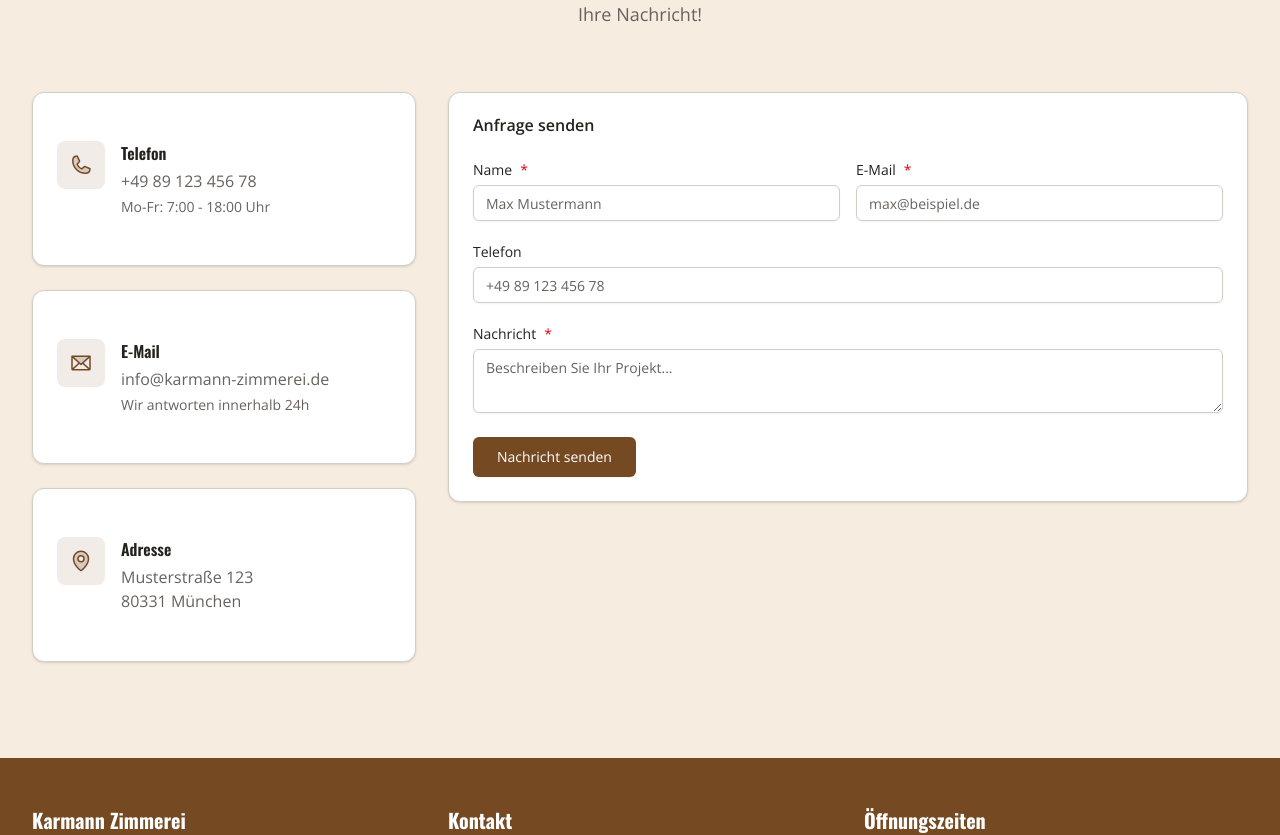
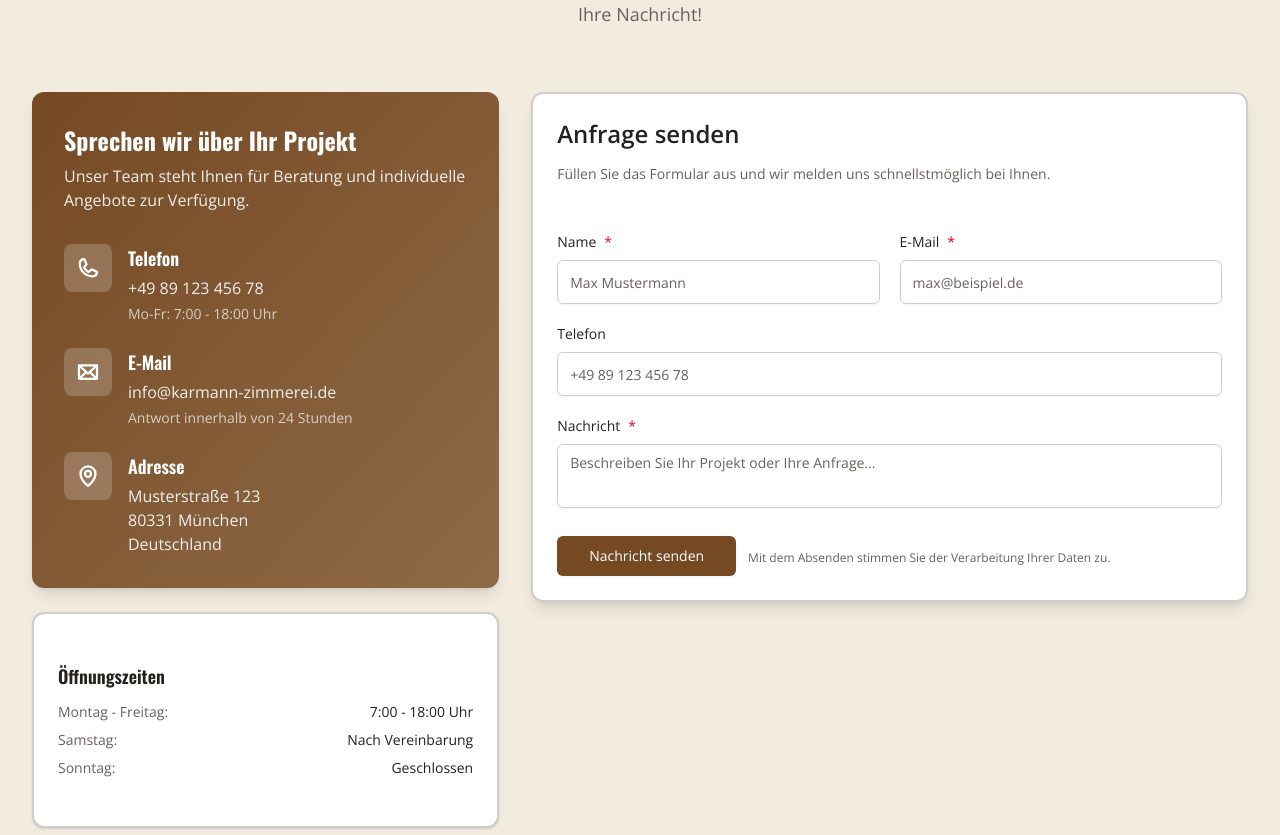
Before and after one commit to alandolsi/zimmerei-mustermann, a React (Vite) app: page / in a window 1280 px wide. Shown: the part 3883-4718 px from the top of the page. Built offline with nearby package versions, Linux system fonts and the light colour scheme.

Commit message:
Generated by Spark: arbeite an das kontakt formular section, der design gefällt mir nicht bitte optimieren

```diff
--- a/src/components/Contact.tsx
+++ b/src/components/Contact.tsx
@@ -74,68 +74,98 @@ export function Contact() {
   }
 
   return (
-    <section id="contact" className="py-16 md:py-24 bg-background">
+    <section id="contact" className="py-16 md:py-24 bg-muted/30">
       <div className="max-w-7xl mx-auto px-4 sm:px-6 lg:px-8">
         <div className="text-center mb-12 md:mb-16">
-          <h2 className="text-3xl md:text-4xl lg:text-5xl font-bold text-foreground mb-4">
-            Kontakt
-          </h2>
-          <p className="text-lg text-muted-foreground max-w-2xl mx-auto">
-            Haben Sie Fragen oder möchten Sie ein Projekt besprechen? Wir freuen uns auf Ihre Nachricht!
-          </p>
-        </div>
-
-        <div className="grid grid-cols-1 lg:grid-cols-3 gap-8">
           <motion.div
             initial={{ opacity: 0, y: 20 }}
             whileInView={{ opacity: 1, y: 0 }}
             viewport={{ once: true }}
             transition={{ duration: 0.5 }}
-            className="space-y-6"
           >
-            <Card>
-              <CardContent className="p-6">
-                <div className="flex items-start space-x-4">
-                  <div className="w-12 h-12 rounded-lg bg-primary/10 flex items-center justify-center flex-shrink-0">
-                    <Phone className="w-6 h-6 text-primary" weight="duotone" />
+            <h2 className="text-3xl md:text-4xl lg:text-5xl font-bold text-foreground mb-4">
+              Kontaktieren Sie uns
+            </h2>
+            <p className="text-lg text-muted-foreground max-w-2xl mx-auto">
+              Haben Sie Fragen oder möchten Sie ein Projekt besprechen? Wir freuen uns auf Ihre Nachricht!
+            </p>
+          </motion.div>
+        </div>
+
+        <div className="grid grid-cols-1 lg:grid-cols-5 gap-8">
+          <motion.div
+            initial={{ opacity: 0, y: 20 }}
+            whileInView={{ opacity: 1, y: 0 }}
+            viewport={{ once: true }}
+            transition={{ duration: 0.5, delay: 0.1 }}
+            className="lg:col-span-2 space-y-6"
+          >
+            <div className="bg-gradient-to-br from-primary to-primary/80 rounded-xl p-8 text-primary-foreground shadow-lg">
+              <h3 className="text-2xl font-bold mb-2">Sprechen wir über Ihr Projekt</h3>
+              <p className="text-primary-foreground/90 mb-8">
+                Unser Team steht Ihnen für Beratung und individuelle Angebote zur Verfügung.
+              </p>
+
+              <div className="space-y-6">
+                <div className="flex items-start gap-4">
+                  <div className="w-12 h-12 rounded-lg bg-primary-foreground/20 backdrop-blur-sm flex items-center justify-center flex-shrink-0">
+                    <Phone className="w-6 h-6 text-primary-foreground" weight="bold" />
                   </div>
                   <div>
-                    <h3 className="font-semibold mb-1">Telefon</h3>
-                    <p className="text-muted-foreground">+49 89 123 456 78</p>
-                    <p className="text-sm text-muted-foreground mt-1">Mo-Fr: 7:00 - 18:00 Uhr</p>
+                    <h4 className="font-semibold text-lg mb-1">Telefon</h4>
+                    <a href="tel:+4989123456789" className="text-primary-foreground/90 hover:text-primary-foreground transition-colors">
+                      +49 89 123 456 78
+                    </a>
+                    <p className="text-sm text-primary-foreground/70 mt-1">Mo-Fr: 7:00 - 18:00 Uhr</p>
                   </div>
                 </div>
-              </CardContent>
-            </Card>
 
-            <Card>
-              <CardContent className="p-6">
-                <div className="flex items-start space-x-4">
-                  <div className="w-12 h-12 rounded-lg bg-primary/10 flex items-center justify-center flex-shrink-0">
-                    <Envelope className="w-6 h-6 text-primary" weight="duotone" />
+                <div className="flex items-start gap-4">
+                  <div className="w-12 h-12 rounded-lg bg-primary-foreground/20 backdrop-blur-sm flex items-center justify-center flex-shrink-0">
+                    <Envelope className="w-6 h-6 text-primary-foreground" weight="bold" />
                   </div>
                   <div>
-                    <h3 className="font-semibold mb-1">E-Mail</h3>
-                    <p className="text-muted-foreground break-all">info@karmann-zimmerei.de</p>
-                    <p className="text-sm text-muted-foreground mt-1">Wir antworten innerhalb 24h</p>
+                    <h4 className="font-semibold text-lg mb-1">E-Mail</h4>
+                    <a href="mailto:info@karmann-zimmerei.de" className="text-primary-foreground/90 hover:text-primary-foreground transition-colors break-all">
+                      info@karmann-zimmerei.de
+                    </a>
+                    <p className="text-sm text-primary-foreground/70 mt-1">Antwort innerhalb von 24 Stunden</p>
                   </div>
                 </div>
-              </CardContent>
-            </Card>
 
-            <Card>
-              <CardContent className="p-6">
-                <div className="flex items-start space-x-4">
-                  <div className="w-12 h-12 rounded-lg bg-primary/10 flex items-center justify-center flex-shrink-0">
-                    <MapPin className="w-6 h-6 text-primary" weight="duotone" />
+                <div className="flex items-start gap-4">
+                  <div className="w-12 h-12 rounded-lg bg-primary-foreground/20 backdrop-blur-sm flex items-center justify-center flex-shrink-0">
+                    <MapPin className="w-6 h-6 text-primary-foreground" weight="bold" />
                   </div>
                   <div>
-                    <h3 className="font-semibold mb-1">Adresse</h3>
-                    <p className="text-muted-foreground">
+                    <h4 className="font-semibold text-lg mb-1">Adresse</h4>
+                    <address className="text-primary-foreground/90 not-italic">
                       Musterstraße 123
                       <br />
                       80331 München
-                    </p>
+                      <br />
+                      Deutschland
+                    </address>
+                  </div>
+                </div>
+              </div>
+            </div>
+
+            <Card className="border-2">
+              <CardContent className="p-6">
+                <h4 className="font-semibold text-lg mb-3">Öffnungszeiten</h4>
+                <div className="space-y-2 text-sm">
+                  <div className="flex justify-between">
+                    <span className="text-muted-foreground">Montag - Freitag:</span>
+                    <span className="font-medium">7:00 - 18:00 Uhr</span>
+                  </div>
+                  <div className="flex justify-between">
+                    <span className="text-muted-foreground">Samstag:</span>
+                    <span className="font-medium">Nach Vereinbarung</span>
+                  </div>
+                  <div className="flex justify-between">
+                    <span className="text-muted-foreground">Sonntag:</span>
+                    <span className="font-medium">Geschlossen</span>
                   </div>
                 </div>
               </CardContent>
@@ -147,17 +177,20 @@ export function Contact() {
             whileInView={{ opacity: 1, y: 0 }}
             viewport={{ once: true }}
             transition={{ duration: 0.5, delay: 0.2 }}
-            className="lg:col-span-2"
+            className="lg:col-span-3"
           >
-            <Card>
-              <CardHeader>
-                <CardTitle>Anfrage senden</CardTitle>
+            <Card className="shadow-lg border-2">
+              <CardHeader className="pb-4">
+                <CardTitle className="text-2xl">Anfrage senden</CardTitle>
+                <p className="text-sm text-muted-foreground mt-2">
+                  Füllen Sie das Formular aus und wir melden uns schnellstmöglich bei Ihnen.
+                </p>
               </CardHeader>
-              <CardContent>
-                <form onSubmit={handleSubmit} className="space-y-6">
-                  <div className="grid grid-cols-1 sm:grid-cols-2 gap-4">
+              <CardContent className="pt-2">
+                <form onSubmit={handleSubmit} className="space-y-5">
+                  <div className="grid grid-cols-1 sm:grid-cols-2 gap-5">
                     <div className="space-y-2">
-                      <Label htmlFor="name">
+                      <Label htmlFor="name" className="text-sm font-medium">
                         Name <span className="text-destructive">*</span>
                       </Label>
                       <Input
@@ -166,10 +199,11 @@ export function Contact() {
                         onChange={(e) => setFormData({ ...formData, name: e.target.value })}
                         placeholder="Max Mustermann"
                         required
+                        className="h-11"
                       />
                     </div>
                     <div className="space-y-2">
-                      <Label htmlFor="email">
+                      <Label htmlFor="email" className="text-sm font-medium">
                         E-Mail <span className="text-destructive">*</span>
                       </Label>
                       <Input
@@ -179,38 +213,48 @@ export function Contact() {
                         onChange={(e) => setFormData({ ...formData, email: e.target.value })}
                         placeholder="max@beispiel.de"
                         required
+                        className="h-11"
                       />
                     </div>
                   </div>
 
                   <div className="space-y-2">
-                    <Label htmlFor="phone">Telefon</Label>
+                    <Label htmlFor="phone" className="text-sm font-medium">
+                      Telefon
+                    </Label>
                     <Input
                       id="phone"
                       type="tel"
                       value={formData.phone}
                       onChange={(e) => setFormData({ ...formData, phone: e.target.value })}
                       placeholder="+49 89 123 456 78"
+                      className="h-11"
                     />
                   </div>
 
                   <div className="space-y-2">
-                    <Label htmlFor="message">
+                    <Label htmlFor="message" className="text-sm font-medium">
                       Nachricht <span className="text-destructive">*</span>
                     </Label>
                     <Textarea
                       id="message"
                       value={formData.message}
                       onChange={(e) => setFormData({ ...formData, message: e.target.value })}
-                      placeholder="Beschreiben Sie Ihr Projekt..."
-                      rows={6}
+                      placeholder="Beschreiben Sie Ihr Projekt oder Ihre Anfrage..."
+                      rows={7}
                       required
+                      className="resize-none"
                     />
                   </div>
 
-                  <Button type="submit" size="lg" className="w-full sm:w-auto">
-                    Nachricht senden
-                  </Button>
+                  <div className="flex items-start gap-3 pt-2">
+                    <Button type="submit" size="lg" className="px-8">
+                      Nachricht senden
+                    </Button>
+                    <p className="text-xs text-muted-foreground pt-3 leading-relaxed">
+                      Mit dem Absenden stimmen Sie der Verarbeitung Ihrer Daten zu.
+                    </p>
+                  </div>
                 </form>
               </CardContent>
             </Card>
```
